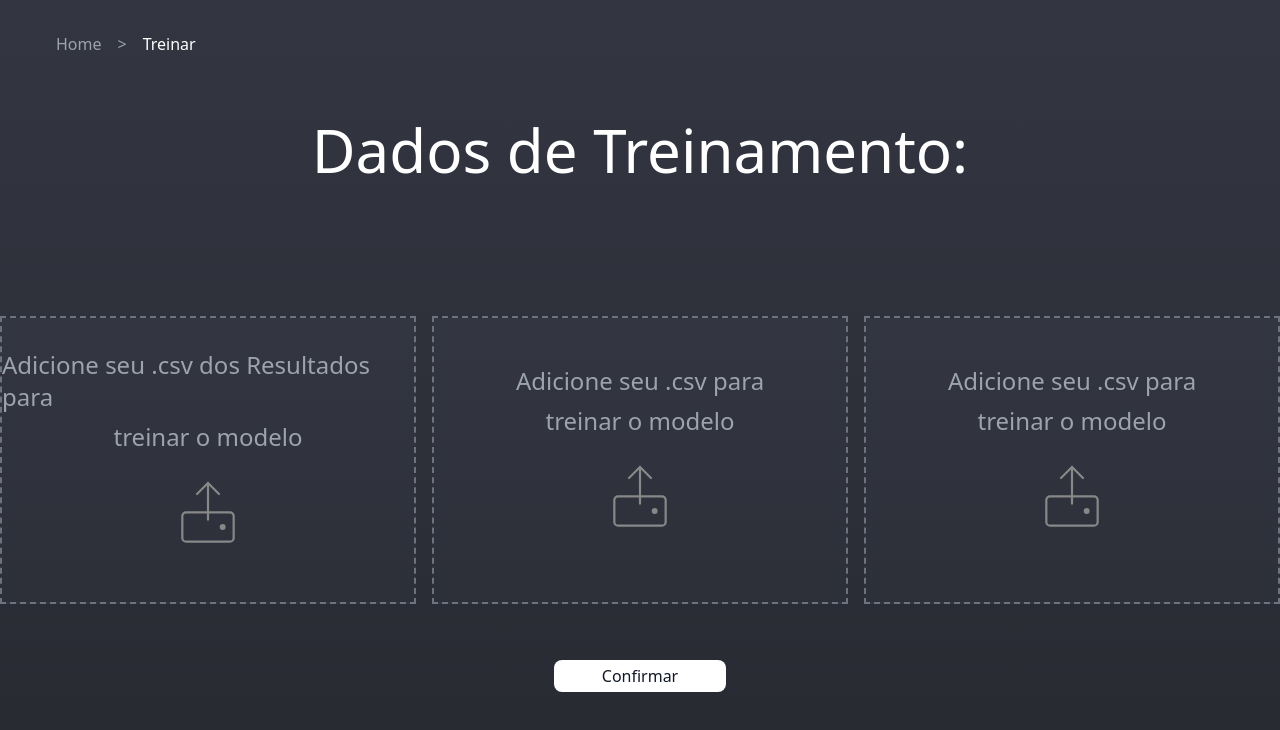
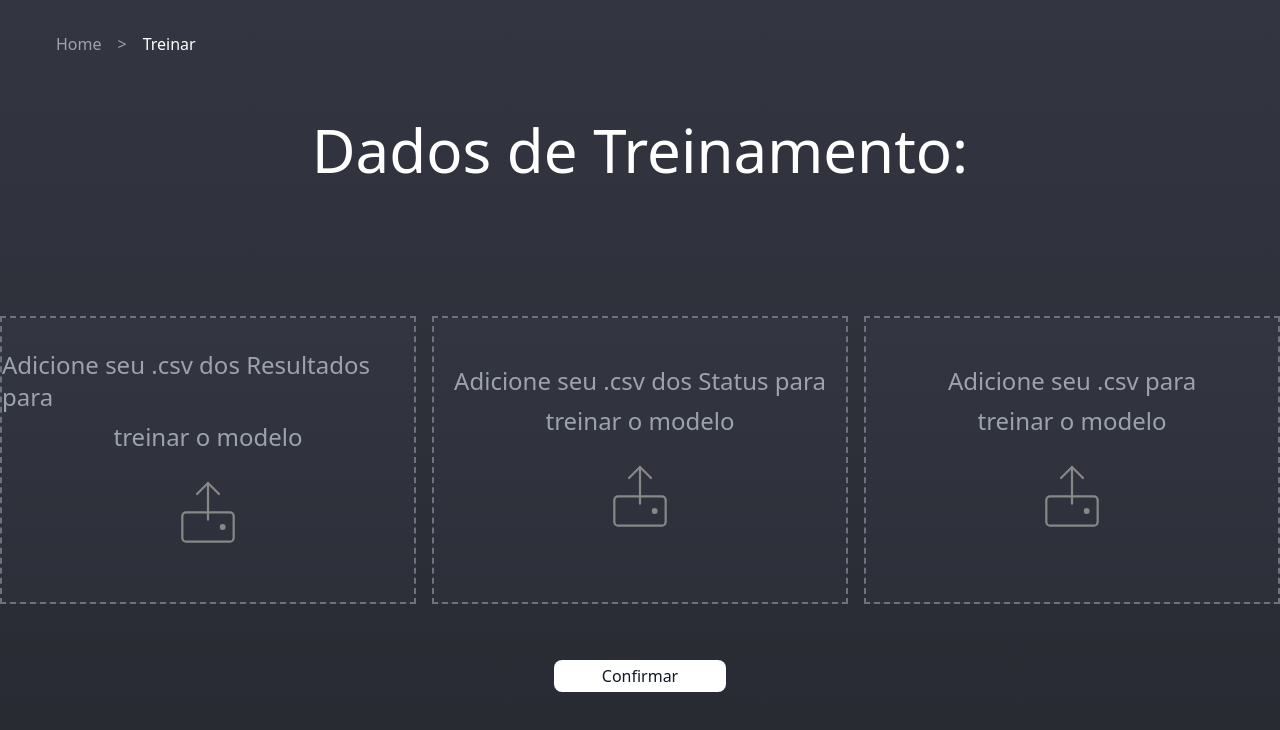
Before and after one commit to Inteli-College/2024-2A-T08-EC07-G03, a React (Vite) app in the folder src/app-typescript/: page /training in a window 1280 px wide. Shown: the top 730 px of the page. Built offline with nearby package versions, Linux system fonts and the light colour scheme.

Commit message:
feat: Importar Status

```diff
--- /dev/null
+++ b/src/app-typescript/src/components/FileUpload_Status.tsx
@@ -0,0 +1,19 @@
+import React from 'react';
+const FileUpload_Status = () => {
+    return (<div className="font-sans flex flex-col items-center justify-center border-gray-500 border-2 border-dashed bg-gradient-to-b from-[#333641] to-[#2D3039] h-72 w-full max-w-lg mx-auto mt-10 bg-gray-800">
+        <label className="cursor-pointer">
+          <div className="flex flex-col items-center space-y-2">
+            <p className="text-gray-400 text-2xl">Adicione seu .csv dos Status para</p>
+            <p className="text-gray-400 text-2xl">treinar o modelo</p>
+            <svg width="110" height="110" viewBox="0 0 150 150" fill="none" xmlns="http://www.w3.org/2000/svg">
+            <rect x="40" y="70" width="70" height="40" rx="5" stroke="#888888" stroke-width="3"/>
+            <circle cx="95" cy="90" r="4" fill="#888888"/>
+            <path d="M75 30 L75 80" stroke="#888888" stroke-width="3" stroke-linecap="round"/>
+            <path d="M60 45 L75 30 L90 45" stroke="#888888" stroke-width="3" stroke-linecap="round"/>
+            </svg>
+          </div>
+          <input type="file" accept=".csv" className="hidden"/>
+        </label>
+      </div>);
+};
+export default FileUpload_Status;
--- a/src/app-typescript/src/pages/TrainingPage.jsx
+++ b/src/app-typescript/src/pages/TrainingPage.jsx
@@ -3,6 +3,8 @@ import Header from '../components/Header';
 import FileUpload from '../components/FileUpload';
 import { useNavigate } from 'react-router-dom';
 import FileUpload_Resultados from '../components/FileUpload_Resultados';
+import FileUpload_Status from '../components/FileUpload_Status';
+
 const Title = () => {
     return (<h1 className="text-6xl font-light text-white text-center mt-8 mb-24 font-sans">
       Dados de Treinamento:
@@ -25,7 +27,7 @@ const TrainingPage = () => {
       <Title />
       <div className="flex justify-center gap-4 mt-8">
         <FileUpload_Resultados />
-        <FileUpload />
+        <FileUpload_Status />
         <FileUpload />
       </div>
       <ConfirmButton />
```
